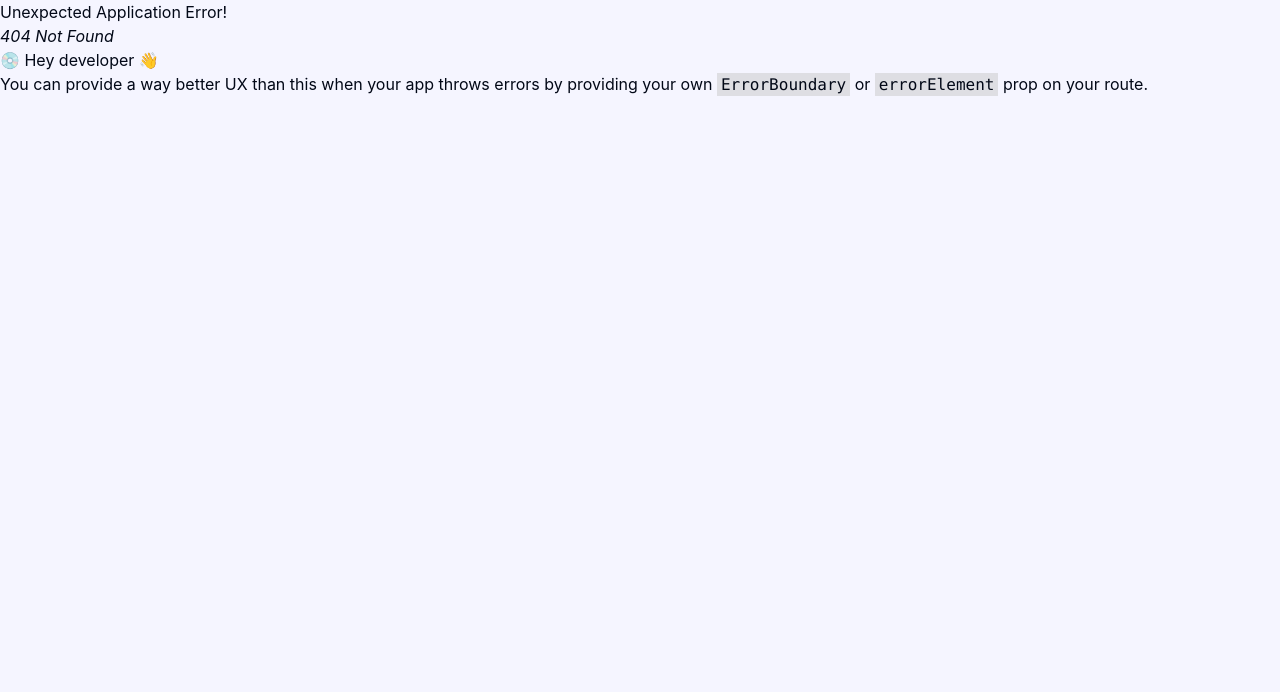
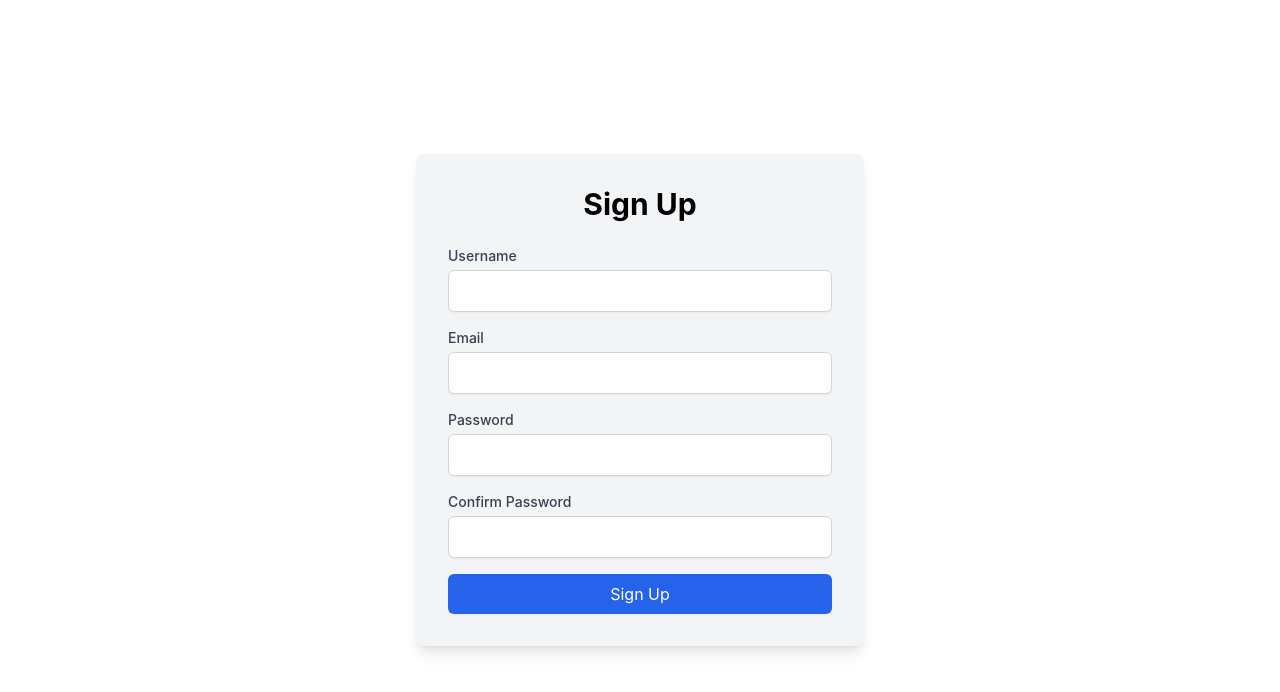
Before and after one commit to r69shabh/SketchdetectAI-FE, a React (Vite) app: page /signup in a window 1280 px wide. Before the commit this address had no page. Shown: the top 692 px of the page. Built offline with nearby package versions, Linux system fonts and the light colour scheme.

Commit message:
signup, login initiate, app tsx fixing

```diff
--- a/src/App.tsx
+++ b/src/App.tsx
@@ -1,28 +1,36 @@
-import {createBrowserRouter, RouterProvider} from 'react-router-dom';
+import { createBrowserRouter, RouterProvider } from 'react-router-dom';
 import '@mantine/core/styles.css';
 import { MantineProvider } from '@mantine/core';
 
 import Home from '@/screens/home';
+import LoginPage from '@/screens/auth/loginpage';
+import SignupPage from '@/screens/auth/SignUpPage';
 
 import '@/index.css';
 
 const paths = [
-    {
-        path: '/',
-        element: (
-          <Home/>
-        ),
-    },
+  {
+    path: '/',
+    element: <Home />,
+  },
+  {
+    path: '/login',
+    element: <LoginPage />,
+  },
+  {
+    path: '/signup',
+    element: <SignupPage />,
+  },
 ];
 
 const BrowserRouter = createBrowserRouter(paths);
 
 const App = () => {
-    return (
+  return (
     <MantineProvider>
-      <RouterProvider router={BrowserRouter}/>
+      <RouterProvider router={BrowserRouter} />
     </MantineProvider>
-    )
+  );
 };
 
 export default App;
--- /dev/null
+++ b/src/screens/auth/LoginPage.tsx
@@ -0,0 +1,74 @@
+import React, { useState } from 'react';
+import { Link } from 'react-router-dom';
+
+const LoginPage = () => {
+  const [email, setEmail] = useState('');
+  const [password, setPassword] = useState('');
+
+  const handleLogin = async (e: React.FormEvent) => {
+    e.preventDefault();
+    const loginData = { email, password };
+
+    try {
+      const response = await fetch('/api/login', {
+        method: 'POST',
+        headers: {
+          'Content-Type': 'application/json',
+        },
+        body: JSON.stringify(loginData),
+      });
+
+      if (!response.ok) {
+        throw new Error('Login failed');
+      }
+
+      const data = await response.json();
+      console.log('Login successful', data);
+    } catch (error) {
+      console.error('Error:', error);
+    }
+  };
+
+  return (
+    <div className="min-h-screen flex items-center justify-center bg-white dark:bg-gray-900 text-black dark:text-white">
+      <div className="p-8 rounded-lg shadow-lg w-full max-w-md bg-gray-100 dark:bg-gray-800">
+        <h1 className="text-3xl font-bold mb-6 text-center">Log In</h1>
+        <form onSubmit={handleLogin} className="space-y-4">
+          <div>
+            <label htmlFor="email" className="block text-sm font-medium text-gray-700 dark:text-gray-300">Email</label>
+            <input
+              type="email"
+              id="email"
+              value={email}
+              onChange={(e) => setEmail(e.target.value)}
+              className="mt-1 block w-full px-3 py-2 border border-gray-300 dark:border-gray-700 rounded-md shadow-sm focus:outline-none focus:ring-blue-500 focus:border-blue-500 dark:bg-gray-700 dark:text-white"
+              required
+            />
+          </div>
+          <div>
+            <label htmlFor="password" className="block text-sm font-medium text-gray-700 dark:text-gray-300">Password</label>
+            <input
+              type="password"
+              id="password"
+              value={password}
+              onChange={(e) => setPassword(e.target.value)}
+              className="mt-1 block w-full px-3 py-2 border border-gray-300 dark:border-gray-700 rounded-md shadow-sm focus:outline-none focus:ring-blue-500 focus:border-blue-500 dark:bg-gray-700 dark:text-white"
+              required
+            />
+          </div>
+          <button
+            type="submit"
+            className="w-full py-2 px-4 bg-blue-600 text-white rounded-md hover:bg-blue-700 focus:outline-none focus:ring-2 focus:ring-blue-500 focus:ring-offset-2"
+          >
+            Log In
+          </button>
+        </form>
+        <p className="mt-4 text-center">
+          Don't have an account? <Link to="/signup" className="text-blue-600 hover:underline">Sign up</Link>
+        </p>
+      </div>
+    </div>
+  );
+};
+
+export default LoginPage;
--- /dev/null
+++ b/src/screens/auth/SignupPage.tsx
@@ -0,0 +1,107 @@
+import React, { useState } from 'react';
+import { useNavigate } from 'react-router-dom';
+
+const SignupPage = () => {
+  const [username, setUsername] = useState('');
+  const [email, setEmail] = useState('');
+  const [password, setPassword] = useState('');
+  const [confirmPassword, setConfirmPassword] = useState('');
+  const [error, setError] = useState('');
+  const navigate = useNavigate();
+
+  const handleSignup = async (e: React.FormEvent) => {
+    e.preventDefault();
+    if (password !== confirmPassword) {
+      setError('Passwords do not match');
+      return;
+    }
+
+    try {
+      const response = await fetch('/api/signup', {
+        method: 'POST',
+        headers: {
+          'Content-Type': 'application/json',
+        },
+        body: JSON.stringify({ username, email, password }),
+      });
+
+      if (!response.ok) {
+        const errorData = await response.json();
+        throw new Error(errorData.error || 'Signup failed');
+      }
+
+      await response.json();
+      alert('Signup successful');
+      navigate('/login');
+    } catch (error) {
+      if (error instanceof Error) {
+        setError(error.message);
+      } else {
+        setError('An unknown error occurred');
+      }
+    }
+  };
+
+  return (
+    <div className="min-h-screen flex items-center justify-center bg-white dark:bg-gray-900 text-black dark:text-white">
+      <div className="p-8 rounded-lg shadow-lg w-full max-w-md bg-gray-100 dark:bg-gray-800">
+        <h1 className="text-3xl font-bold mb-6 text-center">Sign Up</h1>
+        {error && <p className="text-red-500 mb-4">{error}</p>}
+        <form onSubmit={handleSignup} className="space-y-4">
+          <div>
+            <label htmlFor="username" className="block text-sm font-medium text-gray-700 dark:text-gray-300">Username</label>
+            <input
+              type="text"
+              id="username"
+              value={username}
+              onChange={(e) => setUsername(e.target.value)}
+              className="mt-1 block w-full px-3 py-2 border border-gray-300 dark:border-gray-700 rounded-md shadow-sm focus:outline-none focus:ring-blue-500 focus:border-blue-500 dark:bg-gray-700 dark:text-white"
+              required
+            />
+          </div>
+          <div>
+            <label htmlFor="email" className="block text-sm font-medium text-gray-700 dark:text-gray-300">Email</label>
+            <input
+              type="email"
+              id="email"
+              value={email}
+              onChange={(e) => setEmail(e.target.value)}
+              className="mt-1 block w-full px-3 py-2 border border-gray-300 dark:border-gray-700 rounded-md shadow-sm focus:outline-none focus:ring-blue-500 focus:border-blue-500 dark:bg-gray-700 dark:text-white"
+              required
+            />
+          </div>
+          <div>
+            <label htmlFor="password" className="block text-sm font-medium text-gray-700 dark:text-gray-300">Password</label>
+            <input
+              type="password"
+              id="password"
+              value={password}
+              onChange={(e) => setPassword(e.target.value)}
+              className="mt-1 block w-full px-3 py-2 border border-gray-300 dark:border-gray-700 rounded-md shadow-sm focus:outline-none focus:ring-blue-500 focus:border-blue-500 dark:bg-gray-700 dark:text-white"
+              required
+            />
+          </div>
+          <div>
+            <label htmlFor="confirmPassword" className="block text-sm font-medium text-gray-700 dark:text-gray-300">Confirm Password</label>
+            <input
+              type="password"
+              id="confirmPassword"
+              value={confirmPassword}
+              onChange={(e) => setConfirmPassword(e.target.value)}
+              className="mt-1 block w-full px-3 py-2 border border-gray-300 dark:border-gray-700 rounded-md shadow-sm focus:outline-none focus:ring-blue-500 focus:border-blue-500 dark:bg-gray-700 dark:text-white"
+              required
+            />
+          </div>
+          <button
+            type="submit"
+            className="w-full py-2 px-4 bg-blue-600 text-white rounded-md shadow-sm hover:bg-blue-700 focus:outline-none focus:ring-2 focus:ring-blue-500 focus:ring-offset-2 dark:bg-blue-500 dark:hover:bg-blue-600"
+          >
+            Sign Up
+          </button>
+        </form>
+      </div>
+    </div>
+  );
+};
+
+export default SignupPage;
```
